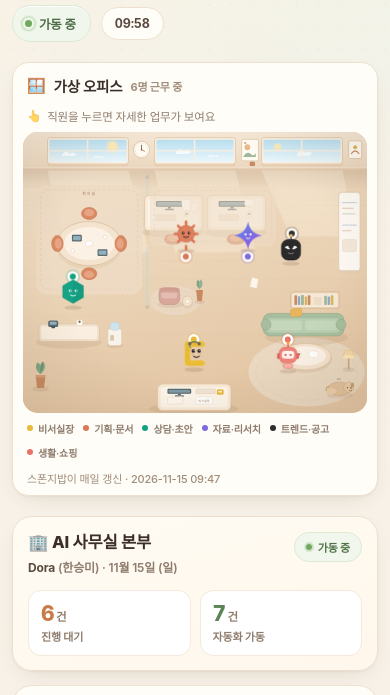
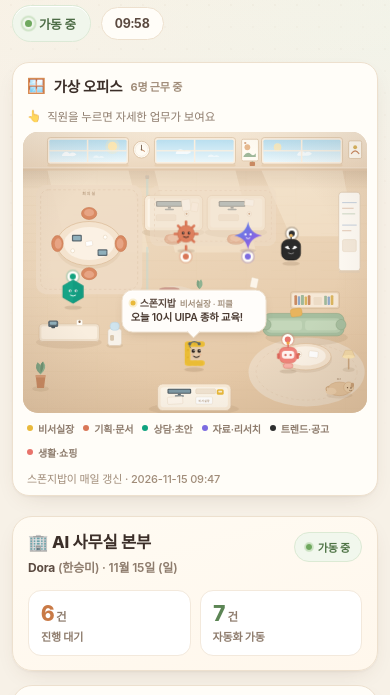
Before and after one commit to IsaDora-Han/octopus, a plain HTML site: page index.html in a window 390 px wide. Shown: the part 72-767 px from the top of the page. Drawn offline with Linux system fonts and the light colour scheme.

Commit message:
모바일에서는 비서실장 말풍선을 기본 표시

```diff
--- a/index.html
+++ b/index.html
@@ -261,6 +261,12 @@
     .office{aspect-ratio:900/735}
     .actor{width:clamp(34px,10.6cqw,62px)}
     .bubble{display:none}
+    .actor.peek .bubble{display:block;width:clamp(120px,42cqw,178px);padding:6px 8px 7px}
+    .actor.peek .b-more{display:none}
+    .actor.peek .dot{display:none}
+    .actor.peek .b-text{font-size:clamp(10px,3cqw,12px)}
+    .actor.peek .b-name{font-size:10px}
+    .actor.peek .b-role{font-size:8.6px}
     .actor.active .bubble{display:block;width:clamp(158px,54cqw,236px);padding:8px 10px 9px}
     .actor.active .b-name{font-size:11px}
     .actor.active .b-role{font-size:9px}
@@ -955,6 +961,7 @@
 
   var actorsEl = document.getElementById("actors");
   var officeEl = document.getElementById("office");
+  var mqMobile = window.matchMedia("(max-width: 640px)");
 
   function esc(s){ return String(s).replace(/[&<>"]/g, function(c){ return {"&":"&amp;","<":"&lt;",">":"&gt;","\"":"&quot;"}[c]; }); }
 
@@ -978,22 +985,36 @@
       '<span class="dot"></span>'+
       '<div class="fig">'+FIG[a.id]+'</div>';
 
-    el.addEventListener("click", function(){
+    function activate(force){
       var on = el.classList.contains("active");
       document.querySelectorAll(".actor.active").forEach(function(n){ n.classList.remove("active"); });
+      document.querySelectorAll(".actor.peek").forEach(function(n){ n.classList.remove("peek"); });
       officeEl.classList.remove("has-active");
-      if(!on){
+      if(force || !on){
         el.classList.add("active");
         officeEl.classList.add("has-active");
         var t = el.querySelector(".b-text");
         t.textContent = a.status[0];
+      } else if(mqMobile.matches){
+        el.classList.add("peek");
       }
-    });
+    }
+    el.addEventListener("click", function(){ activate(false); });
     el.addEventListener("keydown", function(e){
       if(e.key === "Enter" || e.key === " "){ e.preventDefault(); el.click(); }
     });
     actorsEl.appendChild(el);
   });
+
+  // 좁은 화면에서는 비서실장 말풍선을 하나 띄워 둔다
+  function applyMobileDefault(){
+    if(!mqMobile.matches) return;
+    if(document.querySelector(".actor.active, .actor.peek")) return;
+    var first = document.querySelector('.actor[data-id="spongebob"]');
+    if(first) first.classList.add("peek");
+  }
+  applyMobileDefault();
+  if(mqMobile.addEventListener) mqMobile.addEventListener("change", applyMobileDefault);
 
   // 말풍선 상태 순환
   var idx = 0;
```
